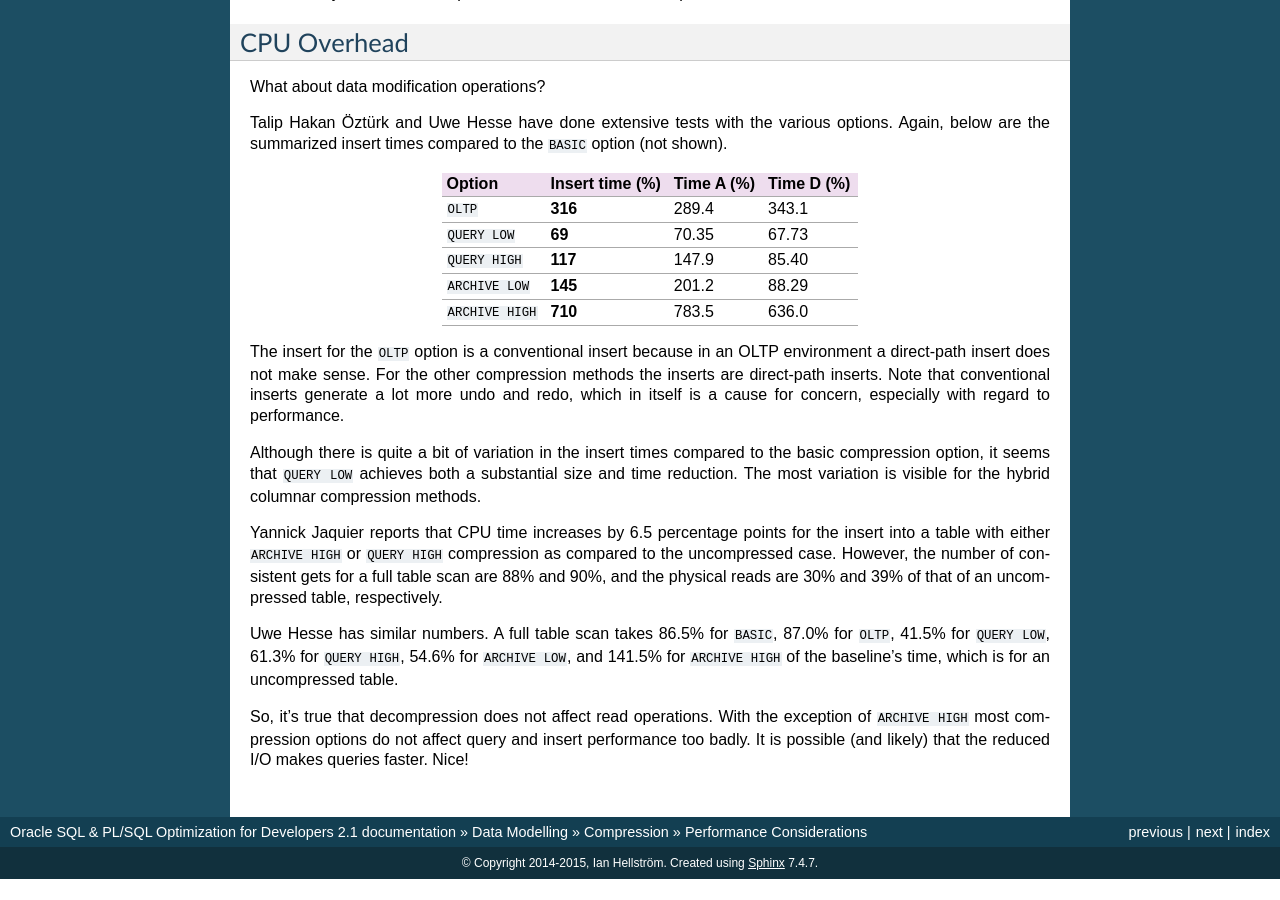
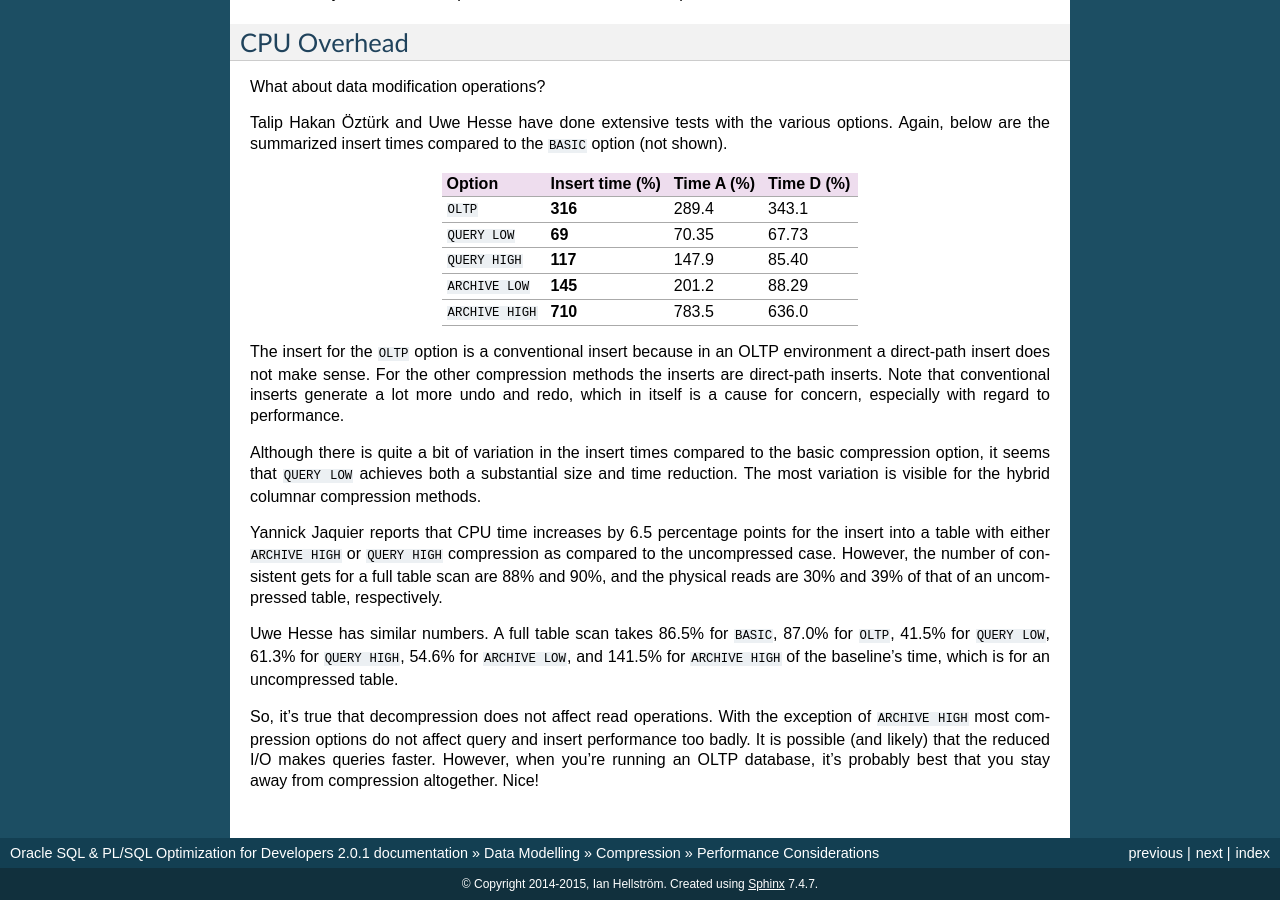
Before and after one commit to ianhellstrom/rtfd, a Sphinx documentation site: the page built from source/modelling/compression/performance.rst, in a window 1280 px wide and 900 px high, scrolled down 598 px. Built offline with Sphinx 7.4.7, drawn with Linux system fonts in a browser that asks for light colours; before the commit the page ends 1477 px from its top, so only the background shows below that; some of the changed text lies outside the part shown.

Commit message:
Add note on OLTP and compression

```diff
--- a/source/conf.py
+++ b/source/conf.py
@@ -58,7 +58,7 @@ copyright = u'2014-2015, Ian Hellström'
 # The short X.Y version.
 version = '2.1'
 # The full version, including alpha/beta/rc tags.
-release = '2.1'
+release = '2.0.1'
 
 # The language for content autogenerated by Sphinx. Refer to documentation
 # for a list of supported languages.
--- a/source/modelling/compression/performance.rst
+++ b/source/modelling/compression/performance.rst
@@ -71,6 +71,7 @@ A full table scan takes 86.5% for ``BASIC``, 87.0% for ``OLTP``, 41.5% for ``QUE
 So, it's true that decompression does not affect read operations.
 With the exception of ``ARCHIVE HIGH``  most compression options do not affect query and insert performance too badly.
 It is possible (and likely) that the reduced I/O makes queries faster.
+However, when you're running an OLTP database, it's probably best that you stay away from compression altogether.
 Nice!
 
 .. _`Uwe Hesse`: http://uhesse.com/2011/01/21/exadata-part-iii-compression/
```
Also changed, not shown: licence.rst.
